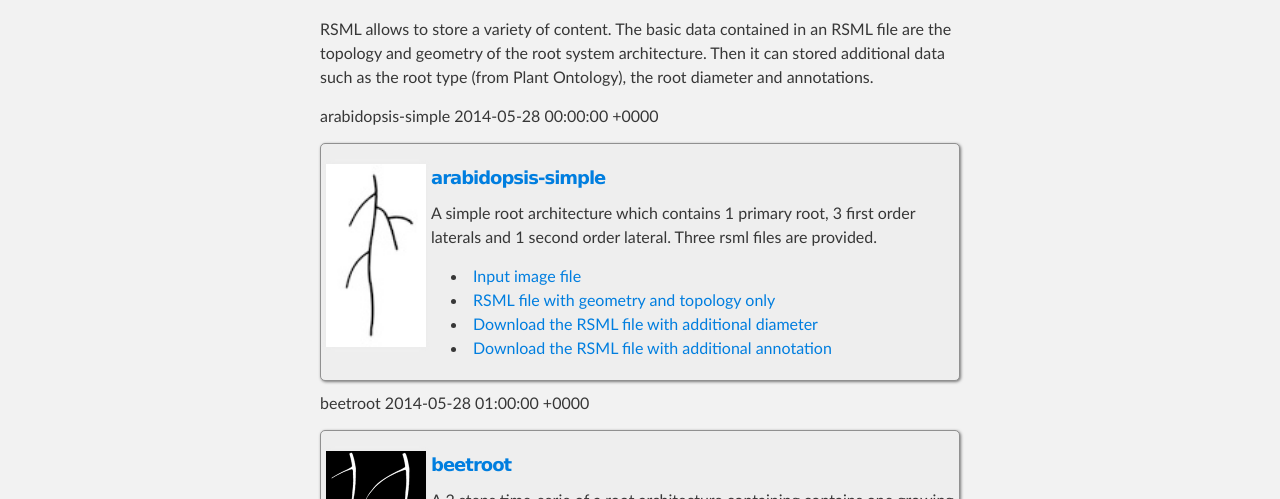
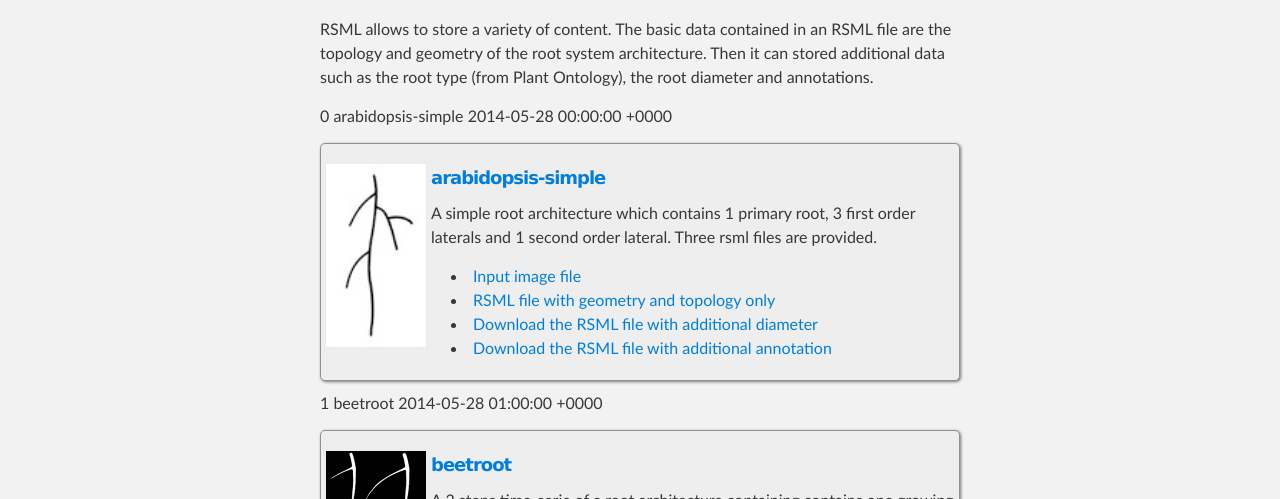
Before and after one commit to RootSystemML/RootSystemML.github.io, a Jekyll site: the page built from examples/index.md, in a window 1280 px wide. Shown: the part 273-772 px from the top of the page. Built offline with Jekyll 4.4.1, drawn with Linux system fonts in a browser that asks for light colours.

Commit message:
example sorting

```diff
--- a/examples/arabidopsis_simple.md
+++ b/examples/arabidopsis_simple.md
@@ -3,6 +3,7 @@
 layout: default
 tags: example
 date: 2014-05-28 00:00:00
+id: 0
 ---
 
 A simple root architecture which contains 1 primary root, 3 first order laterals and 1 second order lateral. Three rsml files are provided.
--- a/examples/beetroot.md
+++ b/examples/beetroot.md
@@ -3,6 +3,7 @@
 layout: default
 tags: example
 date: 2014-05-28 01:00:00
+id: 1
 ---
 
 A 2 steps time-serie of a root architecture containing contains one growing primary root and two laterals. It also contains the root axes [diameter][], the [parent-node][] property and a couple [annotations][].
```
